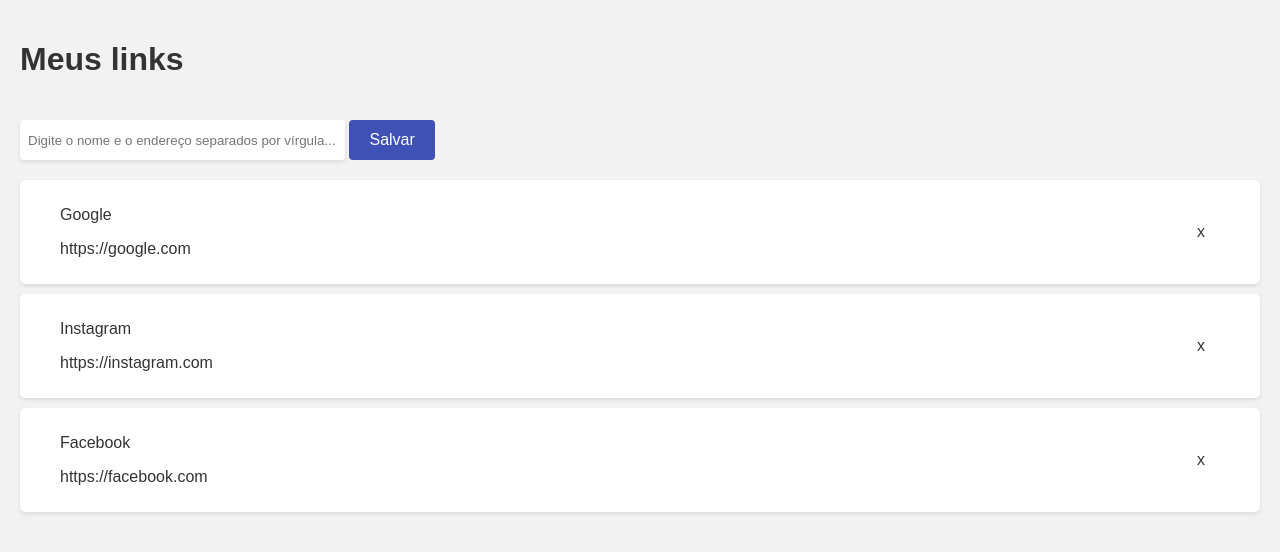
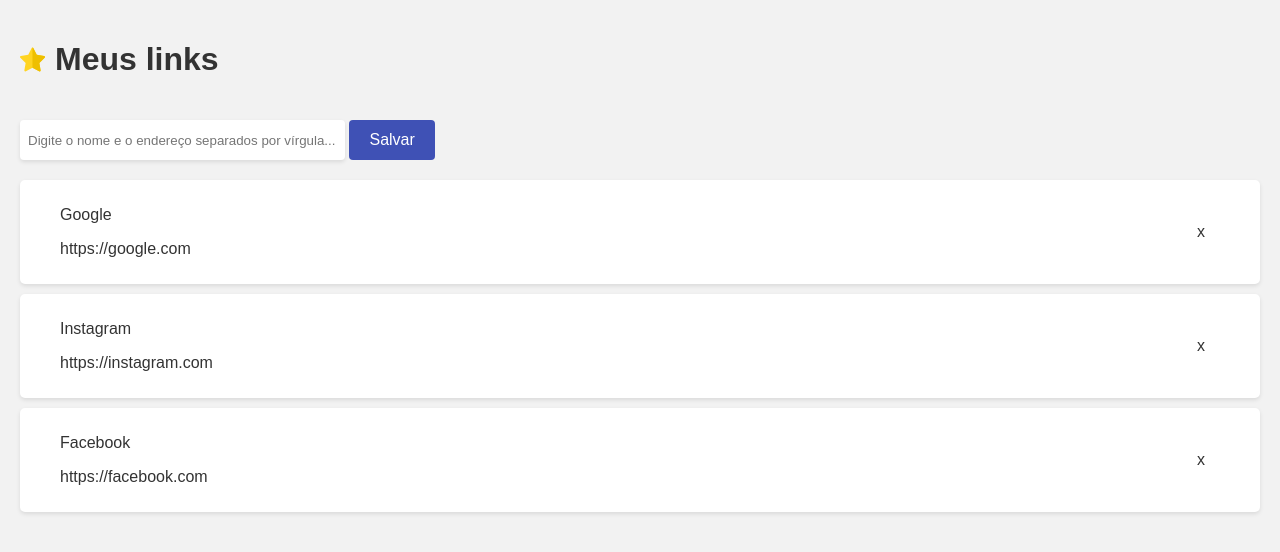
Before and after one commit to gabrieuz/project-favorites, a website: page public/index.html in a window 1280 px wide. Drawn offline with Linux system fonts and the light colour scheme.

Commit message:
Fixed broken svg image.

```diff
--- a/public/index.html
+++ b/public/index.html
@@ -15,7 +15,20 @@
 
 <header>
     <div class="logo">
-        <!-- <img src="./assets/favorite.svg" width="25" height="25" alt=""> -->
+        <svg height="25px" width="25px" version="1.1" id="Layer_1" xmlns="http://www.w3.org/2000/svg"
+            xmlns:xlink="http://www.w3.org/1999/xlink" viewBox="0 0 411.909 411.909" xml:space="preserve">
+            <g id="XMLID_1_">
+                <path id="XMLID_2086_" style="fill:#FFD422;" d="M190.421,18.888c2.918-5.912,8.939-9.656,15.533-9.656s12.615,3.743,15.533,9.656
+        		l54.26,109.943l121.33,17.63c6.525,0.948,11.945,5.518,13.983,11.789c2.037,6.271,0.338,13.154-4.383,17.756l-87.795,85.579
+        		l20.726,120.839c1.115,6.498-1.557,13.066-6.891,16.941c-5.334,3.875-12.406,4.387-18.242,1.318L205.955,343.63L97.433,400.685
+        		c-5.836,3.068-12.908,2.557-18.242-1.318c-5.334-3.875-8.005-10.443-6.891-16.941l20.726-120.84L5.231,176.007
+        		c-4.721-4.602-6.421-11.486-4.383-17.756c2.037-6.271,7.458-10.841,13.983-11.789l121.33-17.63L190.421,18.888z" />
+                <path id="XMLID_868_" style="fill:#EEBF00;" d="M411.059,158.251c-2.037-6.271-7.458-10.841-13.983-11.789l-121.33-17.63
+        		l-54.26-109.943c-2.918-5.912-8.939-9.656-15.533-9.656c-1.155,0,0,334.4,0,334.4l108.521,57.053
+        		c5.836,3.068,12.908,2.557,18.242-1.318c5.334-3.876,8.005-10.443,6.891-16.941l-20.726-120.84l87.795-85.579
+        		C411.398,171.405,413.097,164.521,411.059,158.251z" />
+            </g>
+        </svg>
         <h1>Meus links</h1>
     </div>
 </header>
```
Also changed, not shown: server.js (+2 -5 lines), public/assets/favorite.svg (deleted), public/favicon.ico (renamed from favicon.ico).
